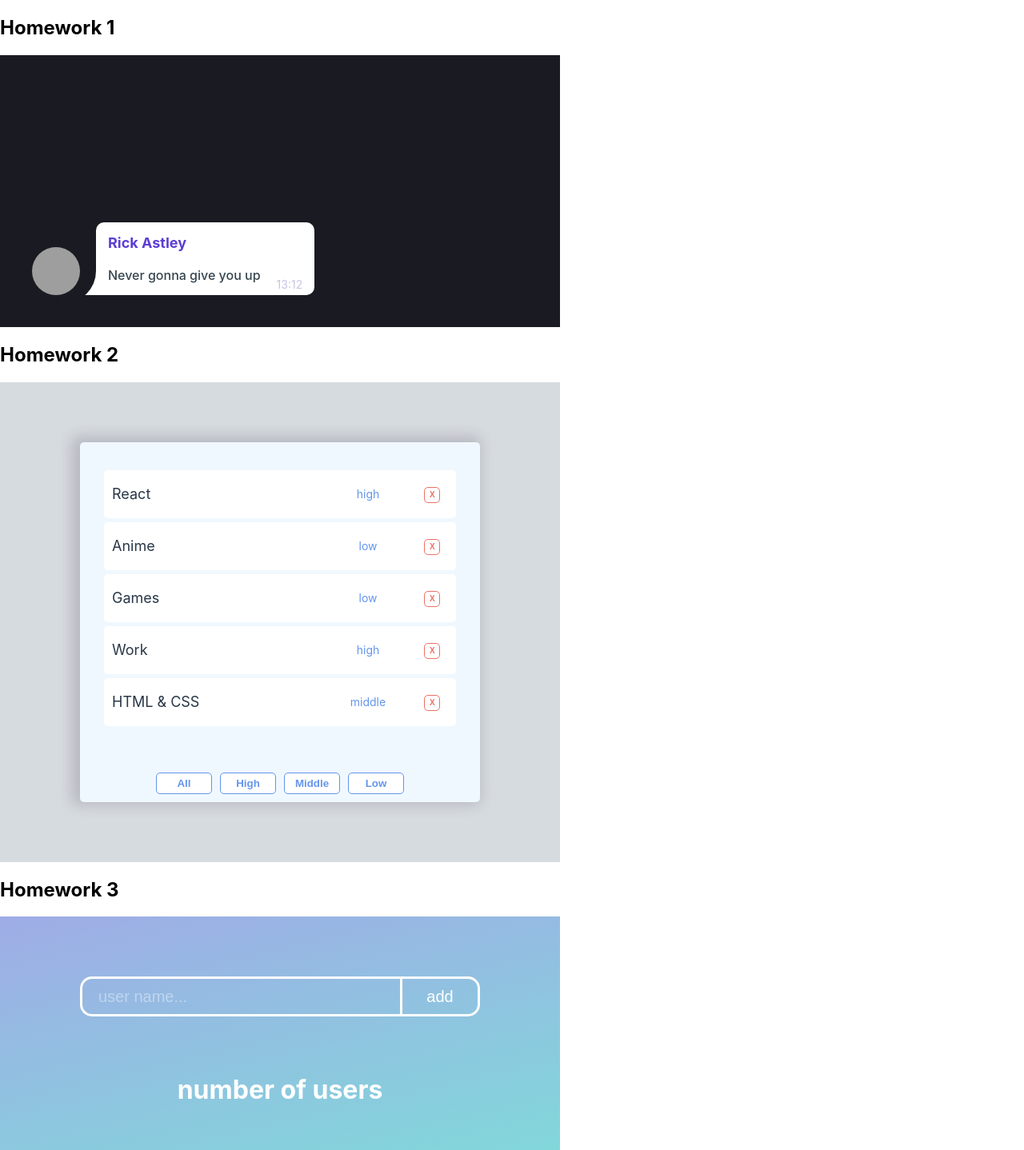
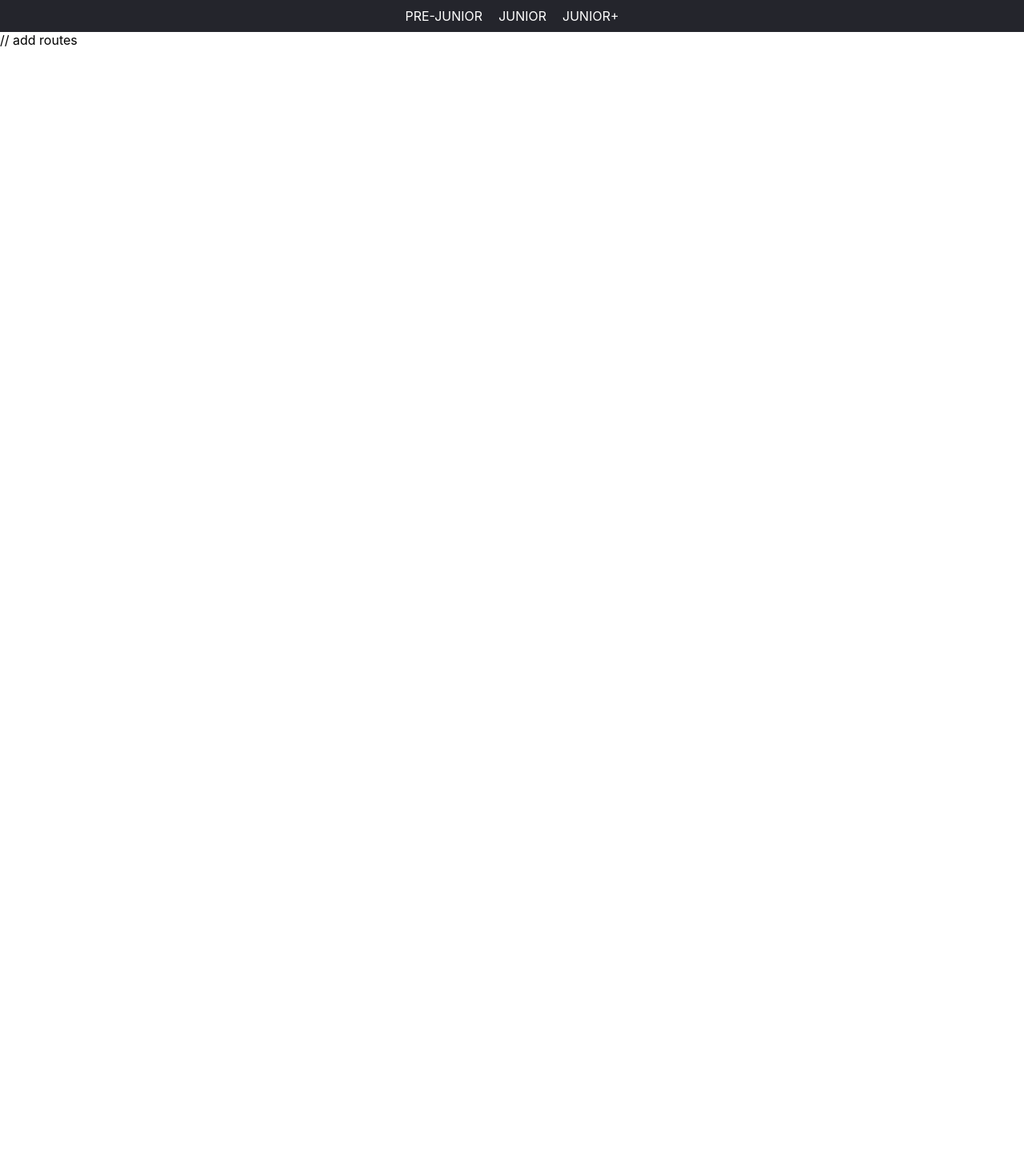
Before and after one commit to aliakseikulba/react-edu-tasks, a React (Create React App) app: page / in a window 1280 px wide. Shown: the top 1438 px of the page at 80% size. After the commit the page ends 800 px from the top, so only its background shows below. Built offline with nearby package versions, Linux system fonts and the light colour scheme; grey boxes are pictures that could not be loaded.

Commit message:
import react router 6

```diff
--- a/package.json
+++ b/package.json
@@ -10,9 +10,11 @@
     "@types/node": "^12.0.0",
     "@types/react": "^17.0.0",
     "@types/react-dom": "^17.0.0",
+    "@types/react-router-dom": "^5.3.2",
     "@types/uuid": "^8.3.1",
     "react": "^17.0.2",
     "react-dom": "^17.0.2",
+    "react-router-dom": "6",
     "react-scripts": "4.0.3",
     "typescript": "^4.1.2",
     "uuid": "^8.3.2",
--- a/src/index.tsx
+++ b/src/index.tsx
@@ -3,10 +3,13 @@ import ReactDOM from 'react-dom'
 import './index.css'
 import App from './p1-main/m1-ui/u1-app/App'
 import * as serviceWorker from './serviceWorker'
+import {BrowserRouter} from 'react-router-dom';
 
 ReactDOM.render(
     <React.StrictMode>
+      <BrowserRouter>
         <App/>
+      </BrowserRouter>
     </React.StrictMode>,
     document.getElementById("root")
 )
--- a/src/p1-main/m1-ui/u1-app/App.tsx
+++ b/src/p1-main/m1-ui/u1-app/App.tsx
@@ -4,19 +4,20 @@ import HW1 from '../../../p2-homeworks/h1/HW1';
 import HW2 from '../../../p2-homeworks/h2/HW2';
 import HW3 from '../../../p2-homeworks/h3/HW3';
 import HW4 from '../../../p2-homeworks/h4/HW4';
+import HW5 from '../../../p2-homeworks/h5/HW5';
 
 function App() {
   return (
     <div className={s.App}>
-      <h2>Homework 1</h2>
-      <HW1/>
-      <h2>Homework 2</h2>
-      <HW2/>
-      <h2>Homework 3</h2>
-      <HW3/>
-      <h2>Homework 4</h2>
-      <HW4/>
-      {/*<HW5/>*/}
+      {/*<h2>Homework 1</h2>*/}
+      {/*<HW1/>*/}
+      {/*<h2>Homework 2</h2>*/}
+      {/*<HW2/>*/}
+      {/*<h2>Homework 3</h2>*/}
+      {/*<HW3/>*/}
+      {/*<h2>Homework 4</h2>*/}
+      {/*<HW4/>*/}
+      <HW5/>
 
     </div>
   );
--- a/src/p2-homeworks/h5/HW5.tsx
+++ b/src/p2-homeworks/h5/HW5.tsx
@@ -1,6 +1,6 @@
 import React from 'react'
 import Header from './Header'
-import Routes from './Routes'
+import {PageRoutes} from './PageRoutes'
 
 function HW5() {
     return (
@@ -10,7 +10,7 @@ function HW5() {
 
             <Header/>
 
-            <Routes/>
+            <PageRoutes/>
 
             {/*</HashRouter>*/}
         </div>
--- /dev/null
+++ b/src/p2-homeworks/h5/Header.module.css
@@ -0,0 +1,9 @@
+.navigation {
+    background-color: #24252c;
+    color: #FFFFFF;
+    display: flex;
+    justify-content: center;
+}
+.navigation>div {
+    margin: 10px;
+}
--- a/src/p2-homeworks/h5/Header.tsx
+++ b/src/p2-homeworks/h5/Header.tsx
@@ -1,10 +1,12 @@
 import React from 'react'
+import s from './Header.module.css'
 
 function Header() {
     return (
-        <div>
-            // add NavLinks
-
+        <div className={s.navigation}>
+          <div>PRE-JUNIOR</div>
+          <div>JUNIOR</div>
+          <div>JUNIOR+</div>
         </div>
     )
 }
--- /dev/null
+++ b/src/p2-homeworks/h5/PageRoutes.tsx
@@ -0,0 +1,29 @@
+import React from 'react';
+import {Routes, Route, Link} from 'react-router-dom'
+
+export const PATH = {
+  PRE_JUNIOR: '/pre-junior',
+  JUNIOR: '/junior',
+  JUNIOR_PLUS:'/junior-plus'
+};
+
+export function PageRoutes() {
+  return (
+    <div>
+      {/*Switch выбирает первый подходящий роут*/}
+      {/*<Switch>*/}
+
+      {/*в начале мы попадаем на страницу '/' и переходим сразу на страницу PRE_JUNIOR*/}
+      {/*exact нужен чтоб указать полное совподение (что после '/' ничего не будет)*/}
+      {/*<Route path={'/'} exact render={() => <Redirect to={PATH.PRE_JUNIOR}/>}/>*/}
+
+      {/*<Route path={PATH.PRE_JUNIOR} render={() => <PreJunior/>}/>*/}
+      // add routes
+
+      {/*у этого роута нет пути, он отрисуется если пользователь захочет попасть на несуществующую страницу*/}
+      {/*<Route render={() => <Error404/>}/>*/}
+
+      {/*</Switch>*/}
+    </div>
+  );
+}
```
Also changed, not shown: src/p2-homeworks/h5/Routes.tsx (deleted, +0 -29 lines), 1 other file (tests, documents, lock files or other folders).
